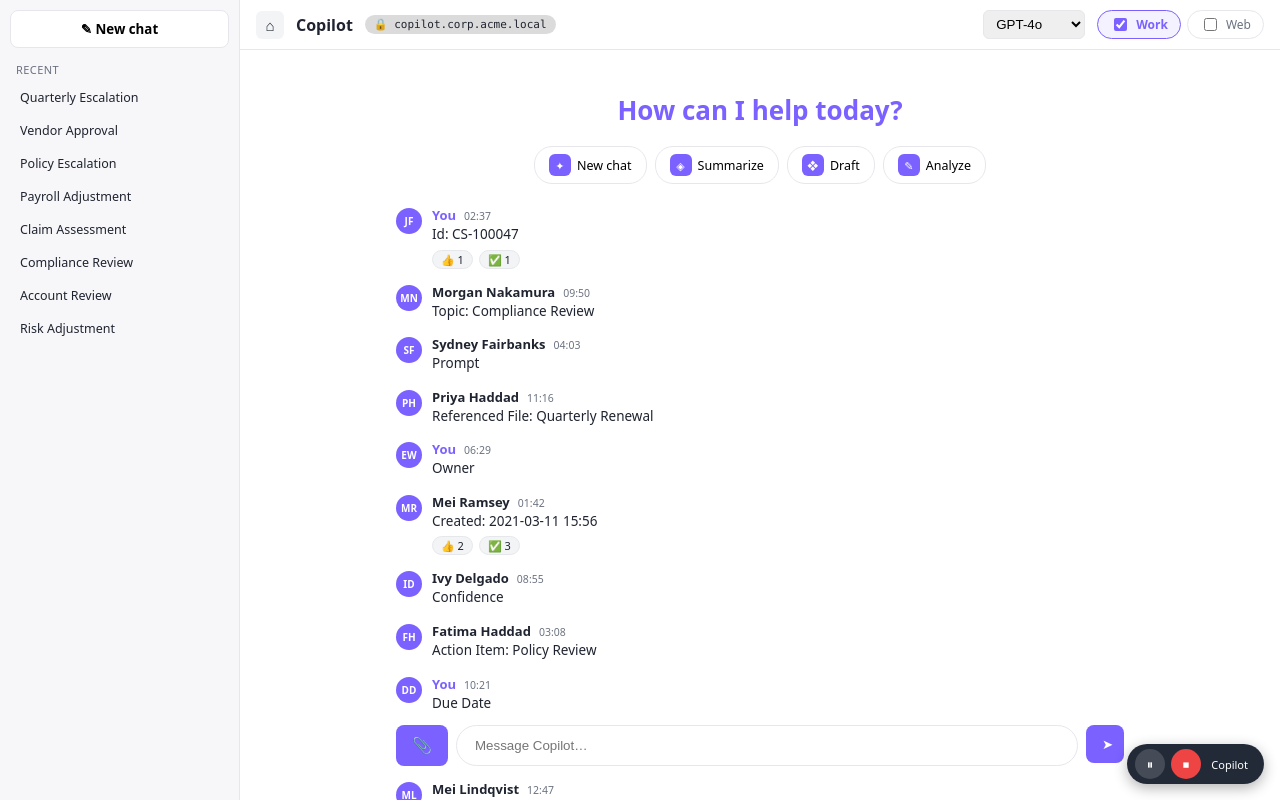
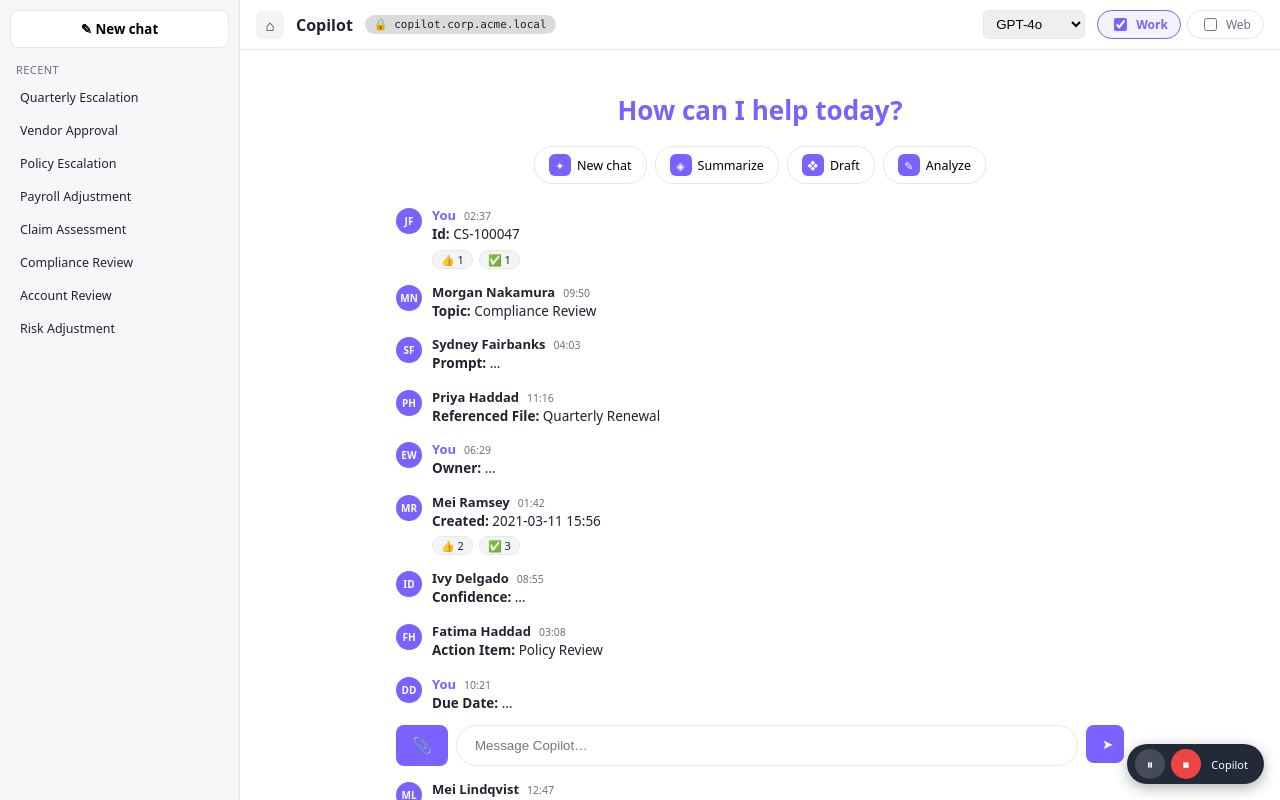
Before and after one commit to aniketdaluiskan/intranet_testing_suite, a React (Vite) app: page / in a window 1280 px wide. Both pictures are taken after a click on the button "Play". Built offline with nearby package versions, Linux system fonts and the light colour scheme.

Commit message:
Robust mic states + explicit label:value in chat/board

```diff
--- a/src/apps/attrs.tsx
+++ b/src/apps/attrs.tsx
@@ -322,7 +322,6 @@ export function CountedAttributes({
             const initials = nm.split(" ").map((s) => s[0]).join("").slice(0, 2);
             const hh = String(((lab.base + i * 7) % 12) + 1).padStart(2, "0");
             const mm = String((lab.base + i * 13) % 60).padStart(2, "0");
-            const text = it.value ? `${it.label}: ${it.value}` : it.label;
             return (
               <div className={"chatmsg" + (me ? " me" : "")} key={it.id}>
                 <span className="avatar sm chat-av">{initials}</span>
@@ -330,7 +329,10 @@ export function CountedAttributes({
                   <div className="chatmsg-head">
                     <b>{me ? "You" : nm}</b> <span className="chatmsg-time">{hh}:{mm}</span>
                   </div>
-                  <div className="chatmsg-text">{text}</div>
+                  <div className="chatmsg-text">
+                    <span className="kv-k">{it.label}:</span>{" "}
+                    <span className="kv-v">{it.value || "…"}</span>
+                  </div>
                   {i % 5 === 0 && (
                     <div className="chatmsg-reacts">
                       <span>👍 {(i % 4) + 1}</span>
@@ -441,7 +443,9 @@ export function CountedAttributes({
                       draggable
                       onDragStart={(e) => e.dataTransfer.setData("text/plain", it.id)}
                     >
-                      <div className="bcard-summary">{it.value ? `${it.label}: ${it.value}` : it.label}</div>
+                      <div className="bcard-summary">
+                        <span className="kv-k">{it.label}:</span> {it.value || "—"}
+                      </div>
                       <div className="bcard-foot">
                         <span className={"btype t" + (i % 3)} title={["Story", "Bug", "Task"][i % 3]} />
                         <span className="bcard-key">
--- a/src/apps/layouts.tsx
+++ b/src/apps/layouts.tsx
@@ -43,13 +43,22 @@ function EnvChip({ id }: { id: string }) {
 
 /** Real microphone access for huddles/calls (getUserMedia). */
 function useMic() {
-  const [state, setState] = useState<"idle" | "live" | "denied">("idle");
+  const [state, setState] = useState<"idle" | "starting" | "live" | "denied" | "unavailable">(
+    "idle",
+  );
   const [muted, setMuted] = useState(false);
   const streamRef = useRef<MediaStream | null>(null);
   const start = async () => {
-    if (state === "live") return;
+    if (state === "live" || state === "starting") return;
+    const md = typeof navigator !== "undefined" ? navigator.mediaDevices : undefined;
+    // getUserMedia only exists in a secure context (https or http://localhost).
+    if (!md || typeof md.getUserMedia !== "function") {
+      setState("unavailable");
+      return;
+    }
+    setState("starting");
     try {
-      const s = await navigator.mediaDevices.getUserMedia({ audio: true });
+      const s = await md.getUserMedia({ audio: true });
       streamRef.current = s;
       setMuted(false);
       setState("live");
@@ -75,6 +84,21 @@ function useMic() {
 /** Live huddle/meeting bar with mic level + mute/leave. */
 function HuddleBar({ mic, label }: { mic: ReturnType<typeof useMic>; label: string }) {
   if (mic.state === "idle") return null;
+  if (mic.state === "starting") {
+    return (
+      <div className="huddle live">
+        <span className="huddle-dot" /> Connecting to {label}… allow microphone access in the prompt.
+      </div>
+    );
+  }
+  if (mic.state === "unavailable") {
+    return (
+      <div className="huddle denied">
+        🎤 Microphone needs a secure context — open this over <b>https://</b> or{" "}
+        <b>http://localhost</b> (an http:// IP address will not work).
+      </div>
+    );
+  }
   if (mic.state === "denied") {
     return (
       <div className="huddle denied">
--- a/src/styles.css
+++ b/src/styles.css
@@ -935,3 +935,7 @@ fieldset.radios legend { font-size: 11px; color: var(--muted); padding: 0 4px; }
   border-radius: 6px; padding: 4px 12px; font-size: 12px; }
 .huddle.denied .huddle-btn { border-color: #a12b2b; background: #fff; }
 .huddle-btn.leave { background: #ef4444; border-color: #ef4444; color: #fff; }
+
+/* explicit label→value pairs inside chat/board (non-editable, still captured) */
+.kv-k { font-weight: 700; color: var(--ink); }
+.kv-v { color: var(--ink); }
```
